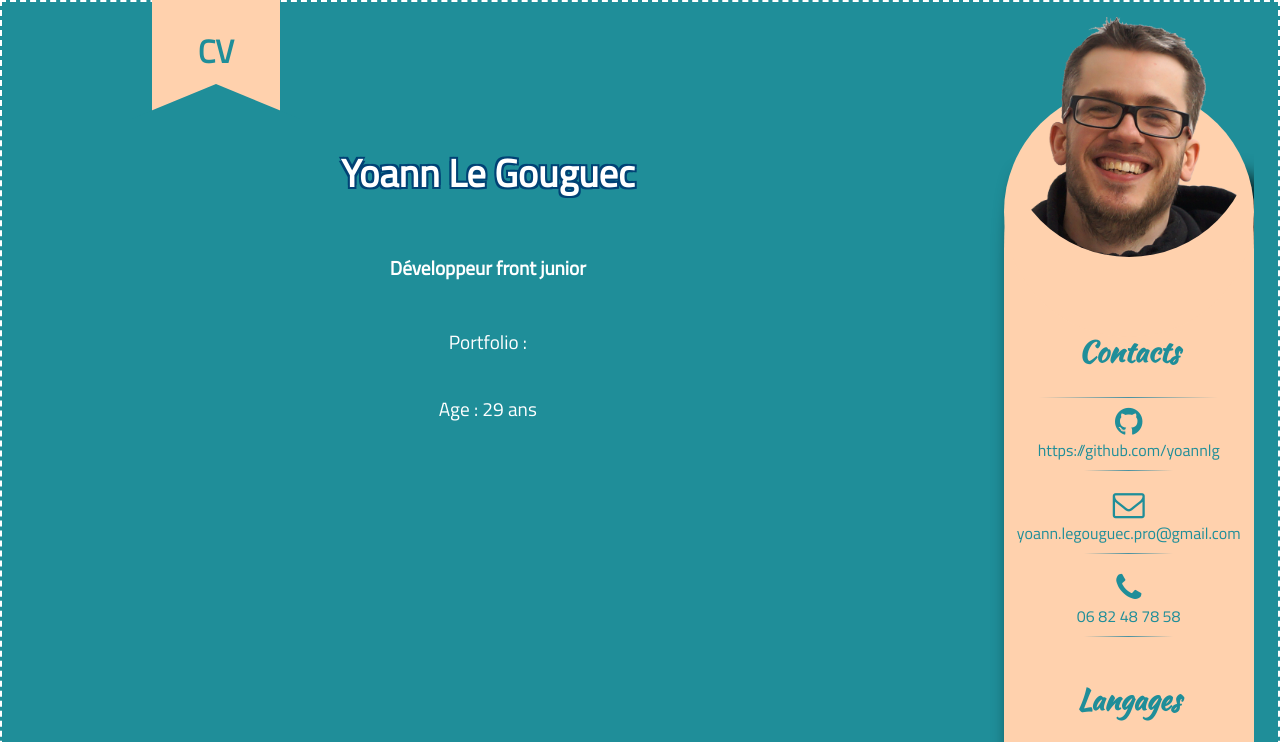
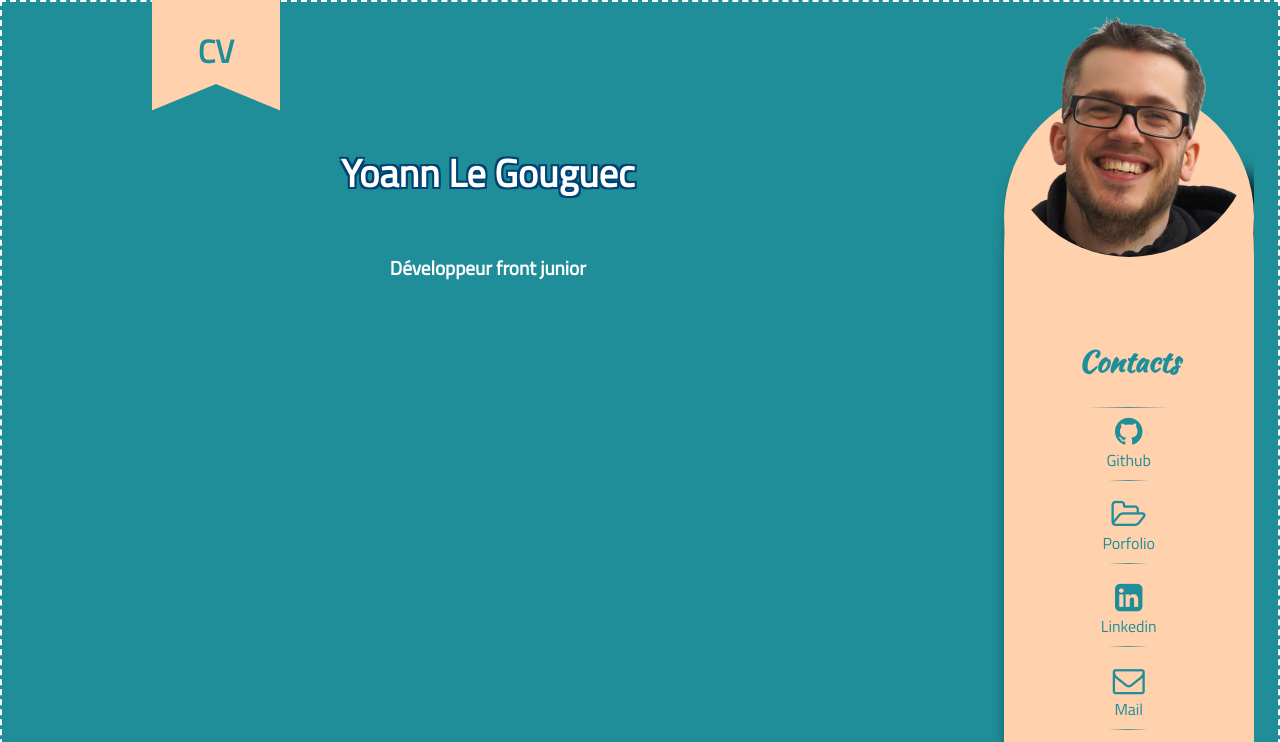
Before and after one commit to yoannlg/CV, a plain HTML site: page index.html in a window 1280 px wide. Shown: the top 742 px of the page. Drawn offline with Linux system fonts and the light colour scheme.

Commit message:
modification des lien pour meilleur rendu en ligne plus ajout portfolio et linkedin

```diff
--- a/css/cv.css
+++ b/css/cv.css
@@ -272,11 +272,12 @@ ul p{
 
 .arrondi{
 width: 100%;
-min-width: 180px;
-height: 250px;
+min-width: 200px;
+height: 260px;
 margin-top: -80px;
 border-radius: 50%;
 background-color: #FFD1AD;
+/*border: 2px solid red;*/
 }
 
 .trombi{
--- a/index.html
+++ b/index.html
@@ -86,8 +86,7 @@
 						<div id="one" class="prez">
 							<h1>Yoann Le Gouguec</h1>
 							<h4>Développeur front junior</h4>
-							<p>Portfolio : </p>
-							<p>Age : 29 ans</p>
+
 						</div>
 
 
@@ -144,7 +143,7 @@
 									<li>Établissement d'un cahier des charges</li>
 									<li>Relation client</li>
 									<li>Technologies utilisées: html5, css3, js, angular</li>
-									<li><a href="https://yoannlg.github.io/art-like/">https://yoannlg.github.io/art-like/</a></li>
+									<li><a href="https://yoannlg.github.io/art-like/">Lien du projet</a></li>
 								</ul>
 
 
@@ -263,13 +262,26 @@
 								<hr>
 								<div class="inside-contact flex-column">
 									<i class="fa fa-github fa-2x" aria-hidden="true"></i>
-									<a href="https://github.com/yoannlg">https://github.com/yoannlg</a>
+									<a href="https://github.com/yoannlg">Github</a>
 									<hr>
+								</div>
 
+								<div class="inside-contact flex-column">
+									<i class=" fa fa-folder-open-o fa-2x" aria-hidden="true"></i>
+									<a href="">Porfolio</a>
+									<hr>
 								</div>
+
+								<div class="inside-contact flex-column">
+									<i class="fa Example of linkedin-square fa-linkedin-square  fa-2x" aria-hidden="true"></i>
+									<a href="https://fr.linkedin.com/in/yoann-le-gouguec-51013">Linkedin</a>
+									<hr>
+								</div>
+
+
 								<div class="inside-contact flex-column">
 									<i class="fa fa-envelope-o fa-2x" aria-hidden="true"></i>
-									<a href="mailto:yoann.legouguec.pro@gmail.com">yoann.legouguec.pro@gmail.com</a>
+									<a href="mailto:yoann.legouguec.pro@gmail.com">Mail</a>
 									<hr>
 								</div>
 
@@ -307,7 +319,7 @@
 									<li class="flex">
 									<div class="cercle cercle-plein"></div>
 									<div class="cercle cercle-plein"></div>
-									<div class="cercle cercle-plein"></div>
+									<div class="cercle"></div>
 									<div class="cercle"></div>
 									<div class="cercle"></div>
 									</li>
```
